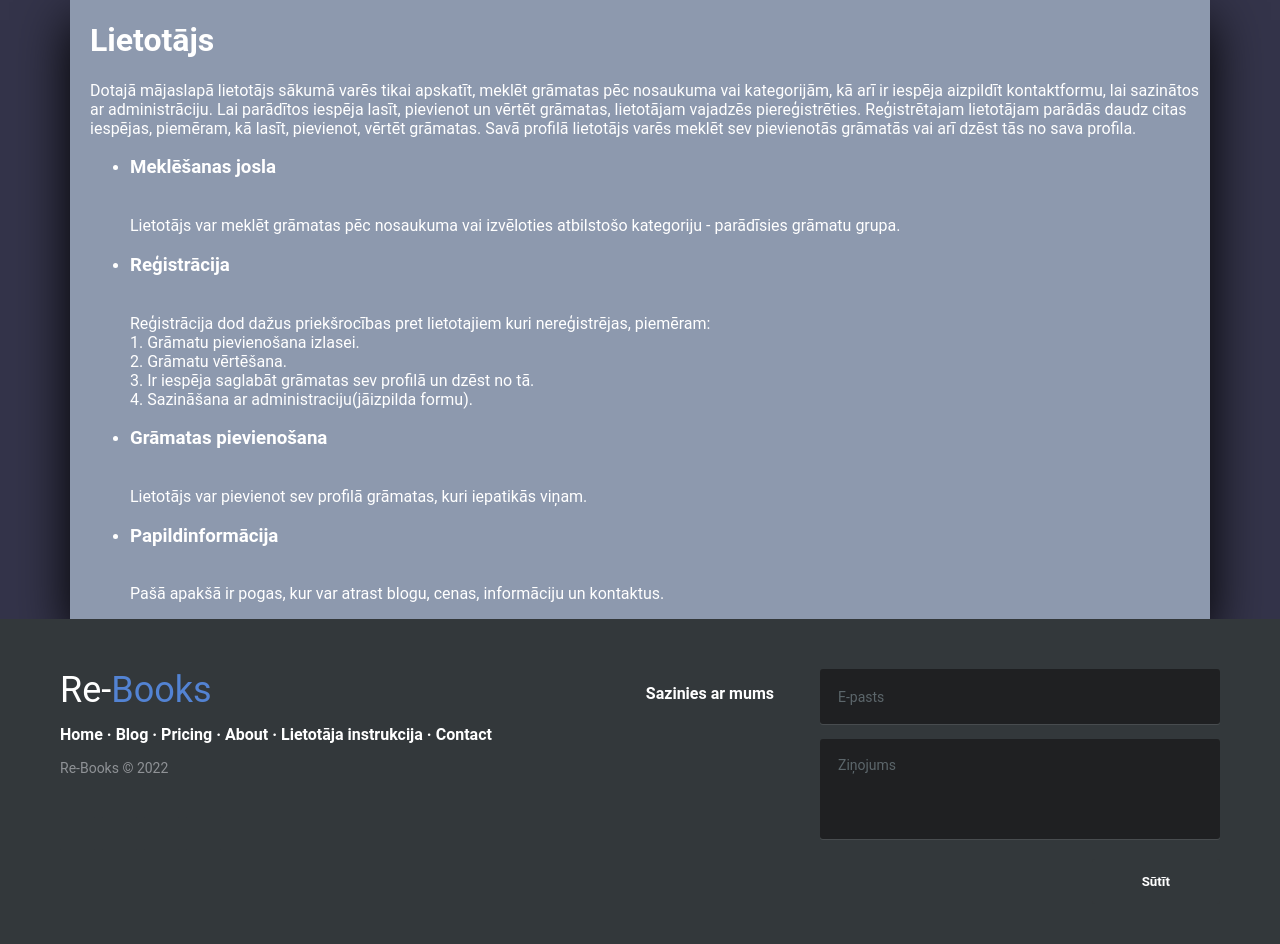
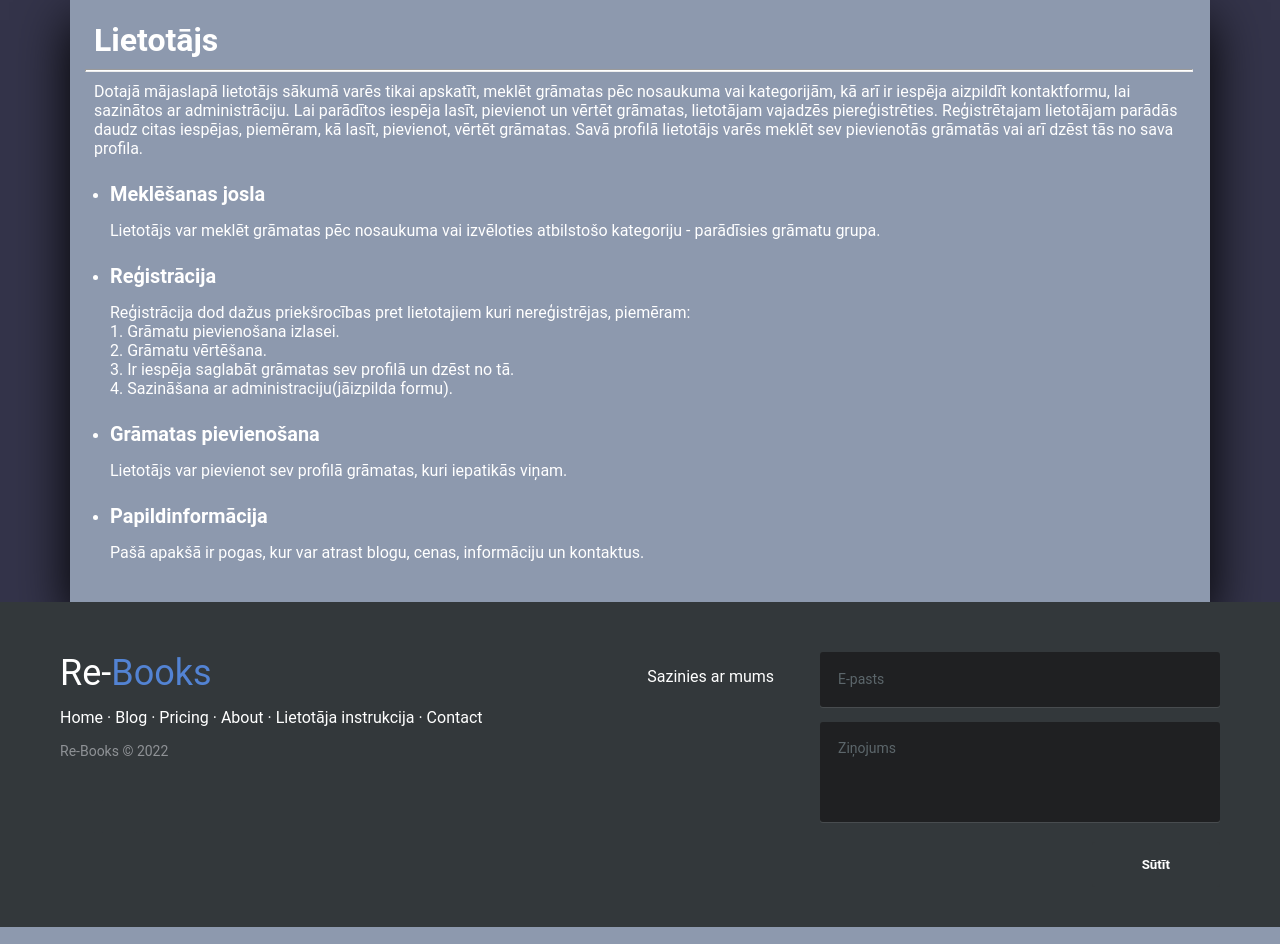
Before and after one commit to fowik/Re-Books, a PHP site: page /faq.php in a window 1280 px wide. Shown: the part 68-1012 px from the top of the page. Run offline with PHP 8.4, Linux system fonts and the light colour scheme; some libraries are stand-ins or nearby versions; some web fonts are replaced.

Commit message:
instructions

```diff
--- a/assets/css/faq.css
+++ b/assets/css/faq.css
@@ -1,13 +1,19 @@
 .user_instruction {
-    margin-left: 20px;
     margin-right: 10px;
+    margin-bottom: 40px;
 }
 
 .admin_instruction {
-    margin-left: 20px;
     margin-right: 10px;
+    margin-bottom: 40px;
 }
 
 li {
-    margin-top: 10px;
+    margin-top: 25px;
+    font: bold 17px sans-serif;
 }
+
+p {
+    margin-top: -25px;
+    font: 16px 'Roboto';
+}
--- a/faq.php
+++ b/faq.php
@@ -12,6 +12,7 @@ require_once "vendor/connect.php";
     <link rel="stylesheet" href="./assets/css/nav-bar.css">
     <link rel="stylesheet" href="./assets/css/footer.css">
     <link rel="stylesheet" href="./assets/css/faq.css">
+    <link href="http://fonts.cdnfonts.com/css/roboto" rel="stylesheet">
     <title>Lietotāja instrukcija</title>
 </head>
 <body>
@@ -21,36 +22,41 @@ require_once "vendor/connect.php";
 
         <div class="main">
             <div class="user_instruction">
-                <h1>Lietotājs</h1>
-                Dotajā mājaslapā lietotājs sākumā varēs tikai apskatīt, meklēt grāmatas pēc nosaukuma vai kategorijām, kā arī ir iespēja aizpildīt kontaktformu, lai sazinātos ar administrāciju. Lai parādītos iespēja lasīt, pievienot un vērtēt grāmatas, lietotājam vajadzēs piereģistrēties. Reģistrētajam lietotājam parādās daudz citas iespējas, piemēram, kā lasīt, pievienot, vērtēt grāmatas. Savā profilā lietotājs varēs meklēt sev pievienotās grāmatās vai arī dzēst tās no sava profila.
+                <h1 style="margin-left: 24px; margin-bottom:10px;">Lietotājs</h1>
+                <hr style="height:1px; background-color:white; margin-bottom:20px; margin-left:15px; margin-right:7px; margin-top:0px;">
+                <p style="margin-top: -10px; margin-left: 24px;">Dotajā mājaslapā lietotājs sākumā varēs tikai apskatīt, meklēt grāmatas pēc nosaukuma vai kategorijām, kā arī ir iespēja aizpildīt kontaktformu,
+                    lai sazinātos ar administrāciju. Lai parādītos iespēja lasīt, pievienot un vērtēt grāmatas, lietotājam vajadzēs piereģistrēties. Reģistrētajam
+                    lietotājam parādās daudz citas iespējas, piemēram, kā lasīt, pievienot, vērtēt grāmatas. Savā profilā lietotājs varēs meklēt sev pievienotās
+                    grāmatās vai arī dzēst tās no sava profila.
+                </p>
                 <ul>
                     <li>
                     <h3>Meklēšanas josla</h3> <br>
-                        <span>
+                        <p>
                         Lietotājs var meklēt grāmatas pēc nosaukuma vai izvēloties atbilstošo kategoriju - parādīsies grāmatu grupa.
-                        </span>
+                        </p>
                     </li>
                     <li>
                     <h3>Reģistrācija</h3> <br>
-                        <span>
+                        <p>
                         Reģistrācija dod dažus priekšrocības pret lietotajiem kuri nereģistrējas, piemēram: <br>
                         1.	Grāmatu pievienošana izlasei. <br>
                         2.	Grāmatu vērtēšana. <br>
                         3.	Ir iespēja saglabāt grāmatas sev profilā un dzēst no tā. <br>
                         4.	Sazināšana ar administraciju(jāizpilda formu).
-                        </span>
+                        </p>
                     </li>
                     <li>
                     <h3>Grāmatas pievienošana</h3> <br>
-                        <span>
+                        <p>
                         Lietotājs var pievienot sev profilā grāmatas, kuri iepatikās viņam.
-                        </span>
+                        </p>
                     </li>
                     <li>
                     <h3>Papildinformācija</h3> <br>
-                        <span>
+                        <p>
                         Pašā apakšā ir pogas, kur var atrast blogu, cenas, informāciju un kontaktus.
-                        </span>
+                        </p>
                     </li>
                 </ul>
             </div>
@@ -60,18 +66,23 @@ require_once "vendor/connect.php";
                 if ($admin === '1') {
                     echo "
                     <div class='admin_instruction'>
-                    <h1>Administrators</h1>
-                    Administratoram ir pieejamas visas iespējas, kas ir dotas reģistrētajam lietotājam un pat vairāk. Administratoram vēl parādās iespēja pievienot, dzēst un rediģēt grāmatas, kā arī rediģēt, meklēt un dzēst lietotājus. Var rediģēt/pievienot tādas opcijas grāmatām: nosaukums, autors, apraksts, bilde, kategorija un datums. Lietotājam var rediģēt tādas opcijas kā e-pastu, lietotājvārdu un administratora tiesības. Dzēšot lietotāju vai grāmatu, tie arī izdzēsās pilnībā no datubāzes.
+                    <h1 style='margin-left: 24px; margin-bottom: 10px;'>Administrators</h1>
+                    <hr style='height:1px; background-color:white; margin-bottom:20px; margin-left:15px; margin-right:7px; margin-top:0px;'>
+                    <p style='margin-top: -10px; margin-left: 24px;'>Administratoram ir pieejamas visas iespējas, kas ir dotas reģistrētajam
+                    lietotājam un pat vairāk. Administratoram vēl parādās iespēja pievienot, dzēst un rediģēt grāmatas, kā arī rediģēt, meklēt un dzēst lietotājus. Var
+                    rediģēt/pievienot tādas opcijas grāmatām: nosaukums, autors, apraksts, bilde, kategorija un datums. Lietotājam var rediģēt tādas opcijas kā e-pastu,
+                    lietotājvārdu un administratora tiesības. Dzēšot lietotāju vai grāmatu, tie arī izdzēsās pilnībā no datubāzes.
+                    </p>
                     <ul>
                         <li>
-                        Profila meklēšanas josla <br>
-                            <span>
+                        <h3> Profila meklēšanas josla </h3> <br>
+                            <p>
                             Ir iespēja meklēt lietotājus un grāmatas profilā pēc nosaukuma. Ievadot vismaz vienu burtu tiek izvadīti visi rezultāti ar meklēto burtu nosaukumā, ja ievadīt divus burtus tiek izvadīti nosaukumi ar tiem diviem burtiem nosaukumā u.t.t.
-                            </span>
+                            </p>
                         </li>
                         <li>
-                        Grāmatas rediģēšana <br>
-                            <span>
+                        <h3> Grāmatas rediģēšana </h3> <br>
+                            <p>
                             Administrators var rediģēt grāmatu datus, ja ir parādījusies kaut kāda kļūda, jeb cits iemesls. Beidzot reģistrāciju grāmatas dati atjaunojās datubāzē. Rediģējot grāmatu, administratoram ir iespēja izmainīt: <br>
                             1.	Grāmatas nosaukumu <br>
                             2.	Grāmatas autoru <br>
@@ -79,26 +90,26 @@ require_once "vendor/connect.php";
                             4.	Bildi grāmatas vākam <br>
                             5.	Kategoriju kura pieder dotai grāmatai <br>
                             6.	Datumu kurā grāmata tika pievienota mājaslapai
-                            </span>
+                            </p>
                         </li>
                         <li>
-                        Lietotāja rediģēšana <br>
-                            <span>
+                        <h3> Lietotāja rediģēšana </h3> <br>
+                            <p>
                             Administrators var rediģēt lietotāja datus, ja lietotājs ir aizrakstījis vēstuli šajā sakarā, jeb lietotāja vārds vai e-pasts satur necenzētu leksiku, jeb, ja rodas iemesls iedot piekļuvi pie administratora tiesībām. Beidzot reģistrāciju lietotāja dati atjaunojās datubāzē. Rediģējot lietotāju, administratoram ir iespēja izmainīt: <br>
                             1.	Lietotāja profila vārdu <br>
                             2.	Lietotāja e-pastu <br>
                             3.	Piekļuvi pie administratora tiesībām
-                            </span>
+                            </p>
                         </li>
                         <li>
-                        Grāmatas/lietotāja dzēšana <br>
-                            <span>
+                        <h3> Grāmatas/lietotāja dzēšana </h3> <br>
+                            <p>
                             Dota iespēja izdzēst lietotāju vai arī grāmatu no mājaslapas datubāzes. Grāmatu var izdzēst, ja grāmatas autors nevēlas redzēt savu grāmatu mūsu mājaslapā. Lietotāju var izdzēst, ja viņš pārkāpj lietošanas noteikumus vairākas reizes.
-                            </span>
+                            </p>
                         </li>
                         <li>
-                        Grāmatas pievienošana <br>
-                            <span>
+                        <h3> Grāmatas pievienošana </h3> <br>
+                            <p>
                             Administrators var pēc izvēles pievienot jebkuru jaunu grāmatu mājaslapā. Pēc veiksmīgas pievienošanas, lietotājam uzreiz parādīsies iespēja to grāmatu sākt lasīt. Lai pievienotu grāmatu vajag pievienot šādus datus: <br>
                             1.	Grāmatas nosaukumu <br>
                             2.	Grāmatas autoru <br>
@@ -106,8 +117,7 @@ require_once "vendor/connect.php";
                             4.	Bildi grāmatas vākam <br>
                             5.	Kategoriju kura pieder dotai grāmatai <br>
                             6.	Datumu kurā grāmata tika pievienota mājaslapai
-
-                            </span>
+                            </p>
                         </li>
                     </ul>
                 </div>
```
